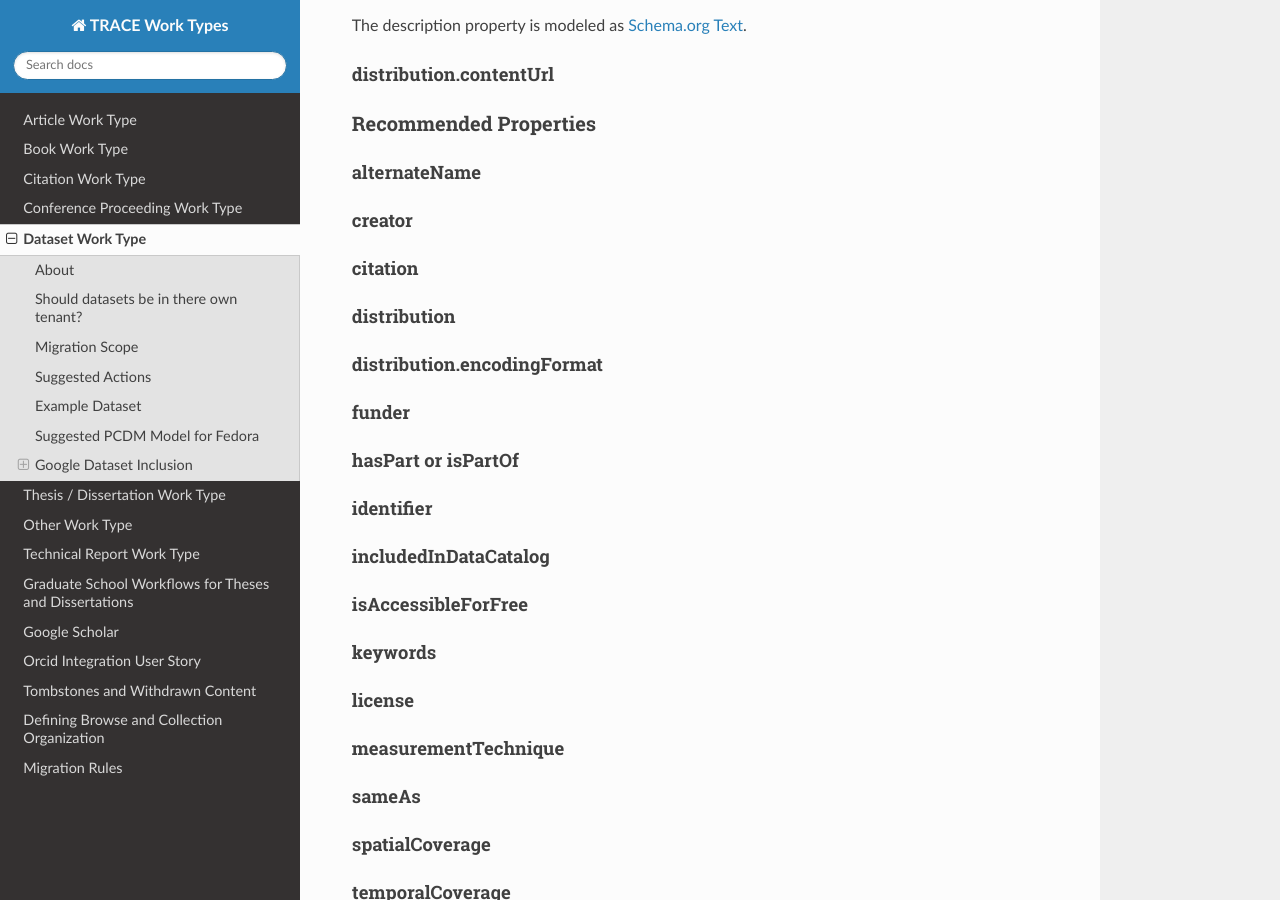
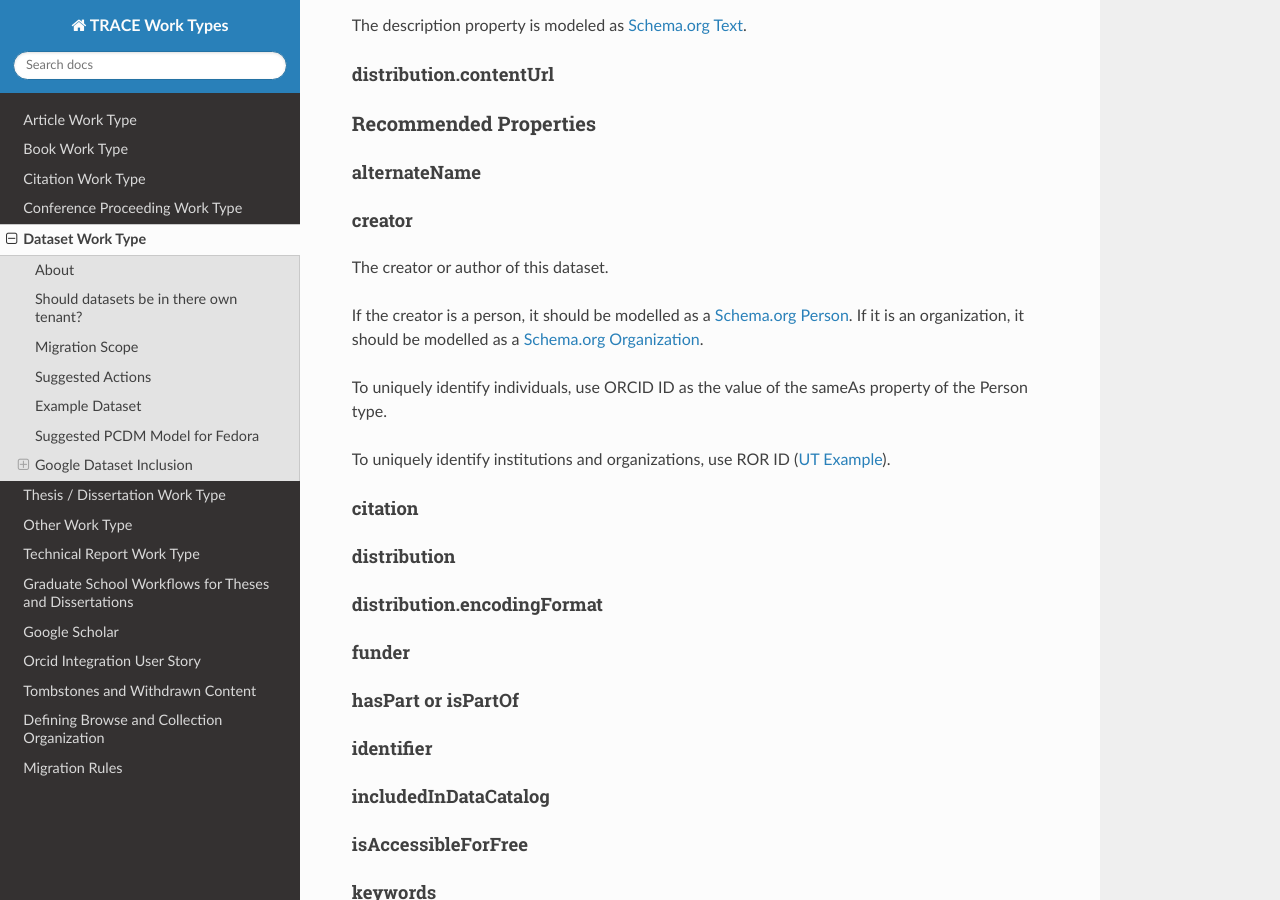
Before and after one commit to utkdigitalinitiatives/trace_work_types_planning, a Sphinx documentation site: the page built from docs/source/contents/dataset.rst, in a window 1280 px wide and 900 px high, scrolled down 3529 px. Built offline with Sphinx 7.4.7 and the Read the Docs theme 2.0.0, drawn with Linux system fonts in a browser that asks for light colours.

Commit message:
Add creator.

```diff
--- a/docs/source/contents/dataset.rst
+++ b/docs/source/contents/dataset.rst
@@ -187,6 +187,15 @@ alternateName
 creator
 -------
 
+The creator or author of this dataset.
+
+If the creator is a person, it should be modelled as a `Schema.org Person <https://schema.org/Person>`_. If it is an
+organization, it should be modelled as a `Schema.org Organization <https://schema.org/Organization>`_.
+
+To uniquely identify individuals, use ORCID ID as the value of the sameAs property of the Person type.
+
+To uniquely identify institutions and organizations, use ROR ID (`UT Example <https://ror.org/020f3ap87>`_).
+
 --------
 citation
 --------
```
